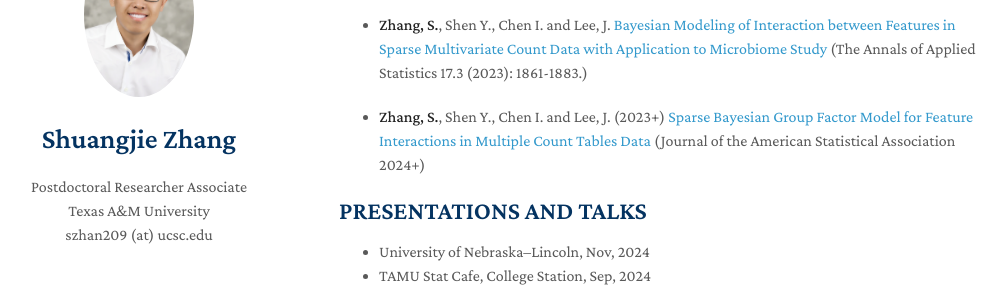
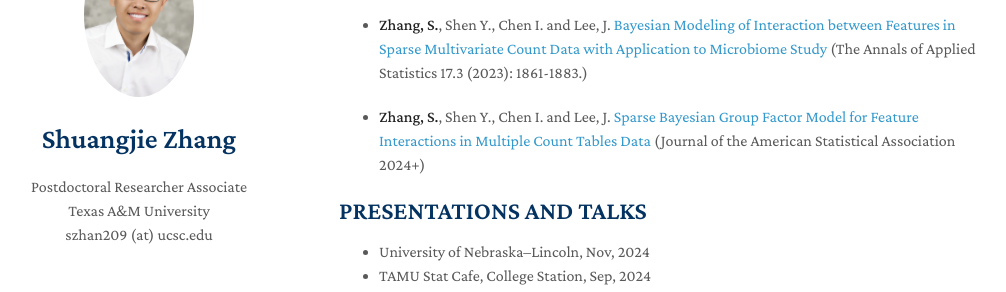
Before and after one commit to shuang-jie/shuang-jie.github.io, a Jekyll site: the page built from index.md, in a window 1280 px wide and 900 px high, scrolled down 400 px. Shown: the part 152-444 px from the top of the window, without its empty margins (131-1137 px from the left). Built offline with Jekyll 4.4.1, drawn with Linux system fonts in a browser that asks for light colours; nearby versions of some CDN libraries; a style sheet for code colours, icons or effects is not loaded.

Commit message:
Update index.md

```diff
--- a/index.md
+++ b/index.md
@@ -23,7 +23,7 @@ Welcome! I am currently a postdoctoral researcher associate at [Texas A&M Univer
 
 * **Zhang, S.**, Shen Y., Chen I. and Lee, J. [Bayesian Modeling of Interaction between Features in Sparse Multivariate Count Data with Application to Microbiome Study](https://projecteuclid.org/journals/annals-of-applied-statistics/volume-17/issue-3/Bayesian-modeling-of-interaction-between-features-in-sparse-multivariate-count/10.1214/22-AOAS1690.full) (The Annals of Applied Statistics 17.3 (2023): 1861-1883.)
 
-* **Zhang, S.**, Shen Y., Chen I. and Lee, J. (2023+) [Sparse Bayesian Group Factor Model for Feature Interactions in Multiple Count Tables Data](https://www.tandfonline.com/doi/full/10.1080/01621459.2025.2449721?src=exp-la) (Journal of the American Statistical Association 2024+)
+* **Zhang, S.**, Shen Y., Chen I. and Lee, J. [Sparse Bayesian Group Factor Model for Feature Interactions in Multiple Count Tables Data](https://www.tandfonline.com/doi/full/10.1080/01621459.2025.2449721?src=exp-la) (Journal of the American Statistical Association 2024+)
 
 ## PRESENTATIONS AND TALKS
 * University of Nebraska–Lincoln, Nov, 2024
```
